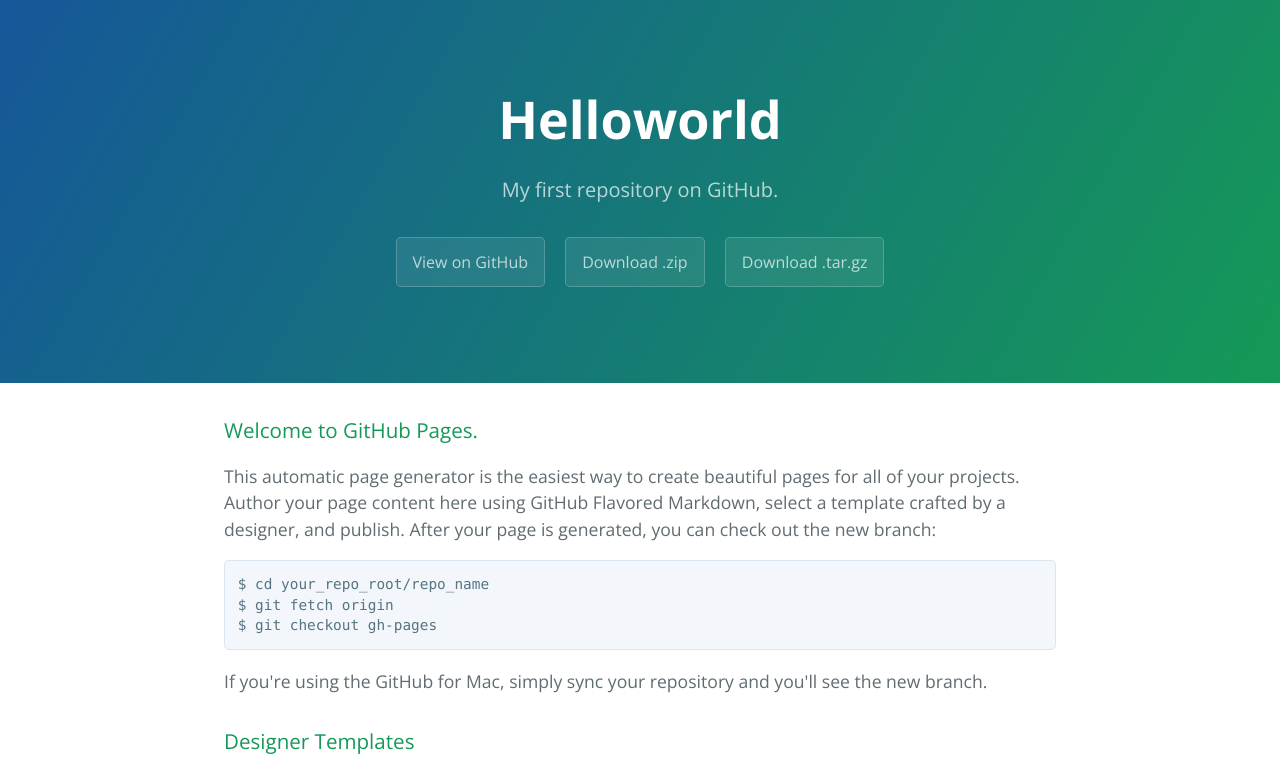
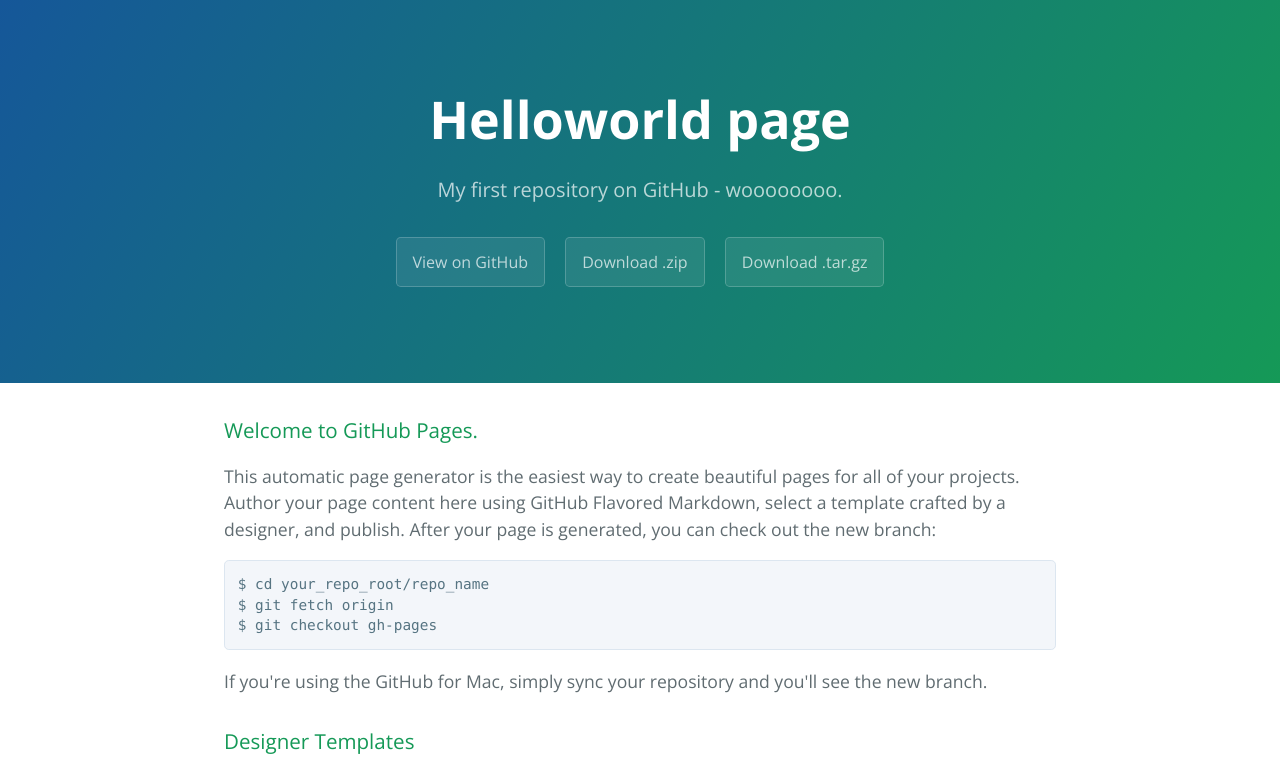
Before and after one commit to anipind/helloworld, a plain HTML site: page index.html in a window 1280 px wide. Shown: the top 772 px of the page. Drawn offline with nearby package versions, Linux system fonts and the light colour scheme.

Commit message:
Update index.html

```diff
--- a/index.html
+++ b/index.html
@@ -11,8 +11,8 @@
   </head>
   <body>
     <section class="page-header">
-      <h1 class="project-name">Helloworld</h1>
-      <h2 class="project-tagline">My first repository on GitHub.</h2>
+      <h1 class="project-name">Helloworld page</h1>
+      <h2 class="project-tagline">My first repository on GitHub - woooooooo.</h2>
       <a href="https://github.com/anipind/helloworld" class="btn">View on GitHub</a>
       <a href="https://github.com/anipind/helloworld/zipball/master" class="btn">Download .zip</a>
       <a href="https://github.com/anipind/helloworld/tarball/master" class="btn">Download .tar.gz</a>
```
